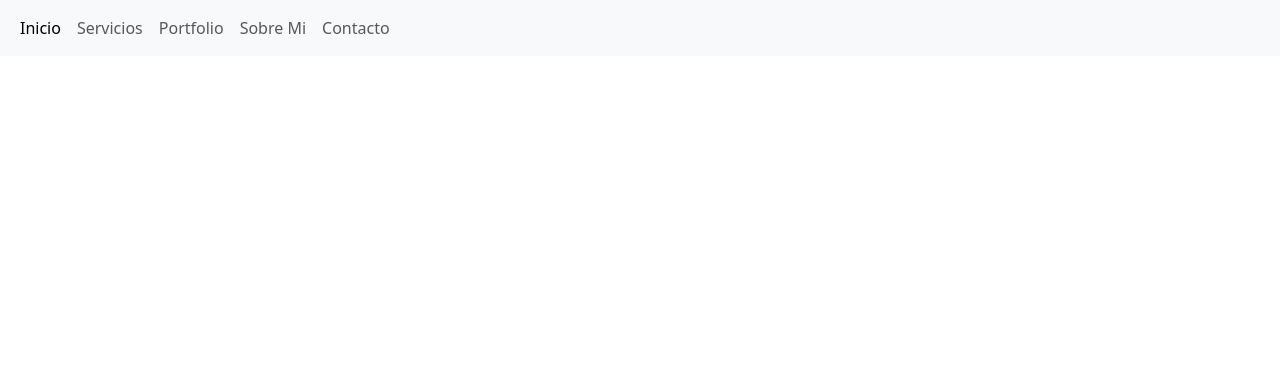
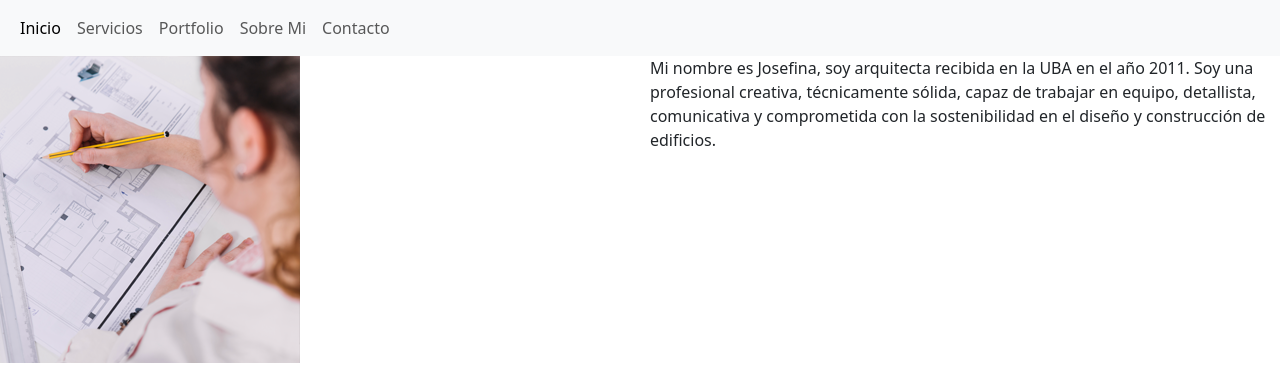
Before and after one commit to luspagnoli/segunda-entrega, a plain HTML site: page pages/sobre-mi.html in a window 1280 px wide. Shown: the top 369 px of the page. Drawn offline with nearby package versions, Linux system fonts and the light colour scheme.

Commit message:
modificacion sobre-mi,  style

```diff
--- a/pages/sobre-mi.html
+++ b/pages/sobre-mi.html
@@ -44,11 +44,14 @@
 
    <!-- FIN header-->
 <!-- Inicio about -->
-    <div class="container-about">
-        <img src="/images/sobre-mi.png" alt="foto-trabajando">
-        <p class="texto-about">Lorem, ipsum dolor sit amet consectetur adipisicing elit. Dolores a ad hic magnam! Sequi eos delectus odit, nostrum, placeat dolore, quasi cum suscipit saepe hic vero iusto sunt expedita aliquam?</p>
-        <p class="texto-about">Lorem ipsum dolor sit amet consectetur adipisicing elit. Optio, molestias? Atque asperiores deserunt quaerat esse, odit harum vel illo eligendi officia error aliquam repellendus nostrum eveniet voluptatibus aperiam iste reprehenderit.</p>
-    </div>
+<div class="grid-container-about">
+  <div class="column-imagen">
+    <img src="/images/sobre-mi.png" alt="foto-trabajando">
+  </div>
+  <div class="column">
+    <p>Mi nombre es Josefina, soy arquitecta recibida en la UBA en el año 2011. Soy una profesional creativa, técnicamente sólida, capaz de trabajar en equipo, detallista, comunicativa y comprometida con la sostenibilidad en el diseño y construcción de edificios. </p>
+  </div>
+</div>
 <!-- FIN about -->
 
 
--- a/style.css
+++ b/style.css
@@ -116,7 +116,23 @@ h1{
 
 /* Inicio About */
 
-.container-about {
+.grid-container-about {
+  display: grid;
+  grid-template-columns: repeat(2, 1fr);
+  grid-gap: 20px;
+}
+.column-imagen {
+  background-size: cover;
+  background-position: center;
+
+}
+
+@media (max-width: 768px) {
+  .grid-container {
+    grid-template-columns: 1fr;
+  }
+}
+/* .container-about {
   max-width: 960px;
   margin: 100% auto;
   outline: 3px solid whitesmoke;
@@ -133,7 +149,7 @@ h1{
     grid-template-columns: 1fr 1fr;
     grid-template-rows: repeat(3, 1fr);
   }
-}
+} */
 
 
 /* Inicio Pie de pagina */
```
